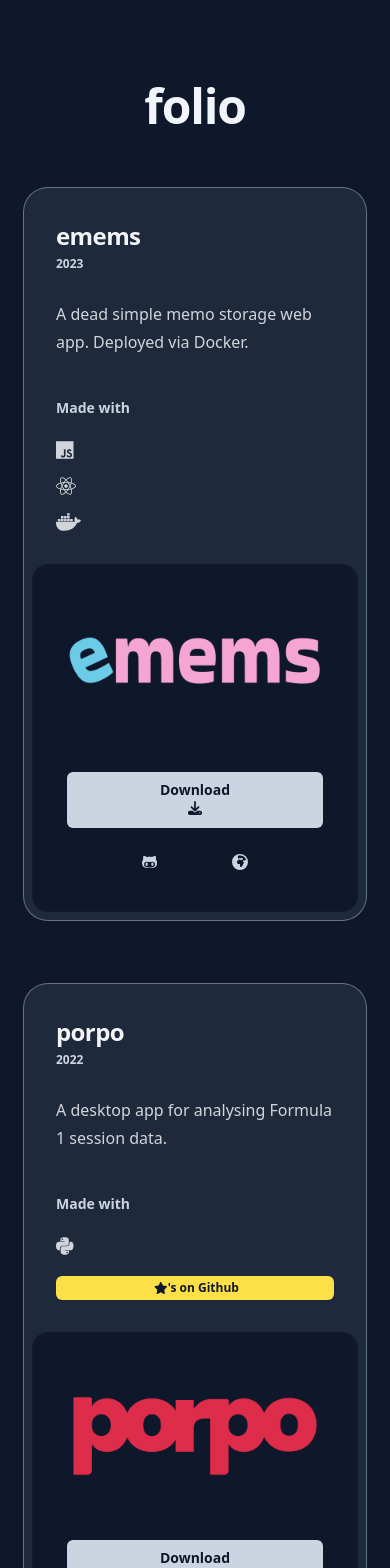
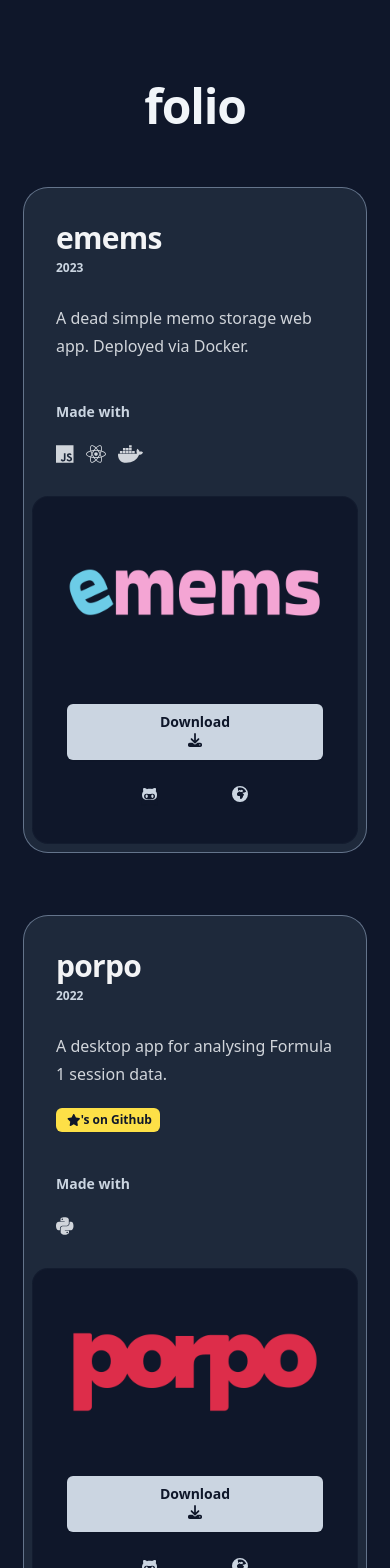
Before and after one commit to dawescc/folio, a Next.js app: page / in a window 390 px wide. Shown: the top 1568 px of the page. Built offline with nearby package versions, Linux system fonts and the light colour scheme; no server answers; what prettier-plugin-tailwindcss would draw is missing.

Commit message:
moved stars higher up

```diff
--- a/src/components/starsgithub.tsx
+++ b/src/components/starsgithub.tsx
@@ -21,7 +21,7 @@ function GithubStars({ repo }: GithubStarsProps) {
   }, [repo]);
 
   return (
-    <div className="block mt-5 py-1 rounded-md text-center text-xs font-semibold text-slate-900 shadow-sm bg-yellow-300 outline outline-1 outline-offset-1 outline-slate-800">
+    <div className="block max-w-fit mt-5 py-1 px-2 rounded-md text-center text-xs font-semibold text-slate-900 shadow-sm bg-yellow-300 outline outline-1 outline-offset-1 outline-slate-800">
       <span className="">
         {stars}</span>&nbsp;
       <FontAwesomeIcon icon={faStar} name="Star" className="align-center" />
--- a/src/pages/index.tsx
+++ b/src/pages/index.tsx
@@ -1,4 +1,4 @@
-import { Inter } from "next/font/google"
+import { Inter, Stick } from "next/font/google"
 import GithubRelease from "@/components/lastestgithub"
 import GithubStars from "@/components/starsgithub"
 import { FontAwesomeIcon } from '@fortawesome/react-fontawesome'
@@ -14,13 +14,13 @@ export default function Home() {
         <>
             <div className="flex min-h-full flex-1 flex-col justify-center px-6 py-12 lg:px-8">
                 <div className="sm:mx-auto sm:w-full sm:max-w-sm">
-                    <h2 className="mt-10 text-center text-5xl font-bold leading-9 tracking-tight text-slate-100">
+                    <h2 className="mt-10 sticky text-center text-5xl font-bold leading-9 tracking-tight text-slate-100">
                         folio
                     </h2>
                 </div>
                 <div className="lg:max-w-96 mx-auto mt-16 max-w-2xl rounded-3xl bg-slate-800 ring-1 ring-slate-500 sm:mt-20 lg:flex">
                     <div className="p-8 sm:p-10 lg:flex-auto">
-                        <h3 className="text-2xl font-bold tracking-tight text-gray-100">emems</h3>
+                        <h3 className="text-3xl font-bold tracking-tight text-gray-100">emems</h3>
                         <h4 className="flex-none text-xs font-semibold leading-6 text-slate-300">2023</h4>
                         <p className="mt-6 text-base leading-7 text-gray-300">
                             A dead simple memo storage web app. Deployed via Docker.
@@ -29,10 +29,10 @@ export default function Home() {
                             <h4 className="flex-none text-sm font-semibold leading-6 text-slate-300">Made with</h4>
                             <div className="h-px flex-auto" />
                         </div>
-                        <div className="mt-5 grid grid-cols-1 gap-4 text-xl leading-6 text-gray-300 sm:grid-cols-2 sm:gap-6">
-                            <FontAwesomeIcon icon={faJs} name="JavaScript"/>
-                            <FontAwesomeIcon icon={faReact} name="React"/>
-                            <FontAwesomeIcon icon={faDocker} name="Docker"/>
+                        <div className="mt-5 flex flex-wrap text-xl leading-6 text-gray-300">
+                            <FontAwesomeIcon icon={faJs} name="JavaScript" className="mr-3"/>
+                            <FontAwesomeIcon icon={faReact} name="React" className="mr-3"/>
+                            <FontAwesomeIcon icon={faDocker} name="Docker" className="mr-3"/>
                         </div>
                     </div>
                     <div className="-mt-2 p-2 lg:mt-0 lg:w-full lg:max-w-md lg:flex-shrink-0">
@@ -59,19 +59,19 @@ export default function Home() {
                 </div>
                 <div className="lg:max-w-96 mx-auto mt-16 max-w-2xl rounded-3xl bg-slate-800 ring-1 ring-slate-500 sm:mt-20 lg:flex">
                     <div className="p-8 sm:p-10 lg:flex-auto">
-                        <h3 className="text-2xl font-bold tracking-tight text-gray-100">porpo</h3>
+                        <h3 className="text-3xl font-bold tracking-tight text-gray-100">porpo</h3>
                         <h4 className="flex-none text-xs font-semibold leading-6 text-slate-300">2022</h4>
                         <p className="mt-6 text-base leading-7 text-gray-300">
                             A desktop app for analysing Formula 1 session data.
                         </p>
+                        <GithubStars repo="porpo" />
                         <div className="mt-10 flex items-center gap-x-4">
                             <h4 className="flex-none text-sm font-semibold leading-6 text-slate-300">Made with</h4>
                             <div className="h-px flex-auto" />
                         </div>
-                        <div className="mt-5 grid grid-cols-1 gap-4 text-xl leading-6 text-gray-300 sm:grid-cols-2 sm:gap-6">
-                            <FontAwesomeIcon icon={faPython} name="Python"/>
+                        <div className="mt-5 flex flex-wrap text-xl leading-6 text-gray-300">
+                            <FontAwesomeIcon icon={faPython} name="Python"  className="mr-3" />
                         </div>
-                        <GithubStars repo="porpo" />
                     </div>
                     <div className="-mt-2 p-2 lg:mt-0 lg:w-full lg:max-w-md lg:flex-shrink-0">
                         <div className="h-full rounded-2xl bg-slate-900 py-10 text-center ring-1 ring-inset ring-gray-500/5 lg:flex lg:flex-col lg:justify-center lg:py-16">
```
